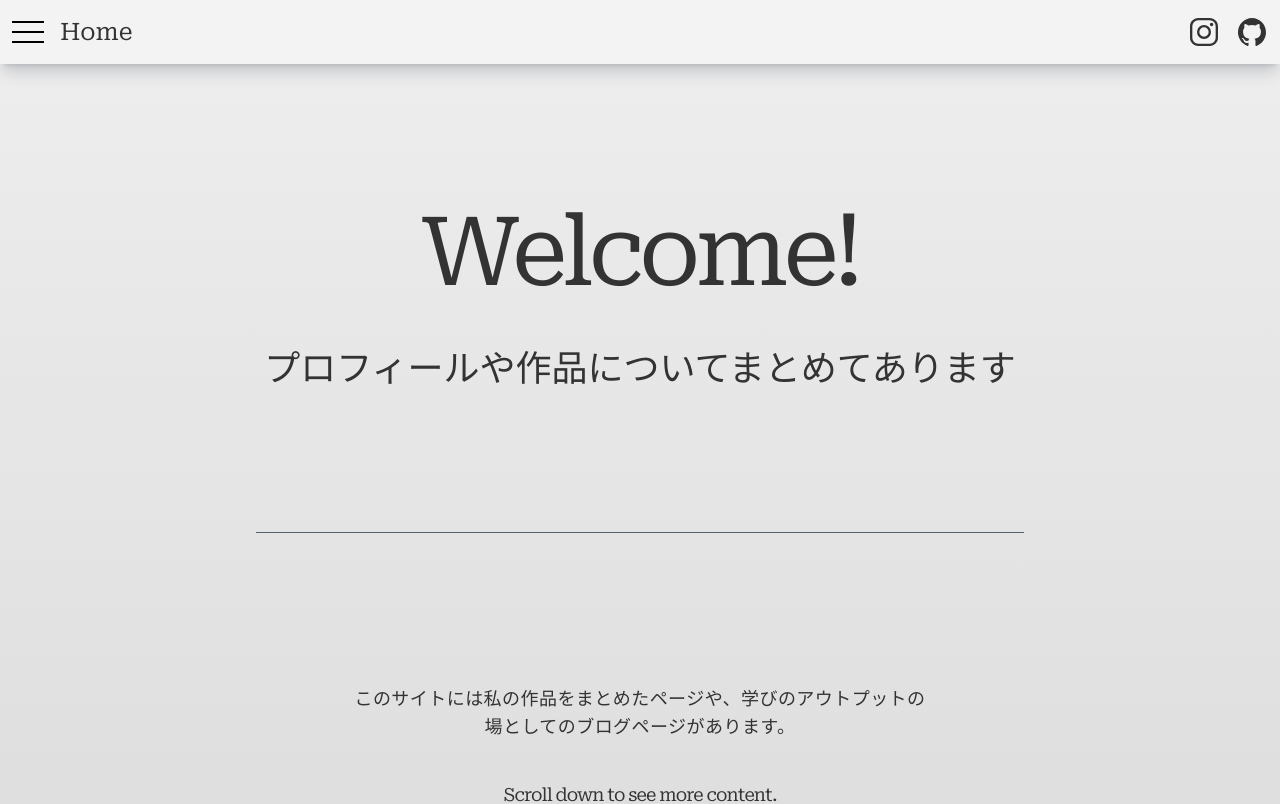
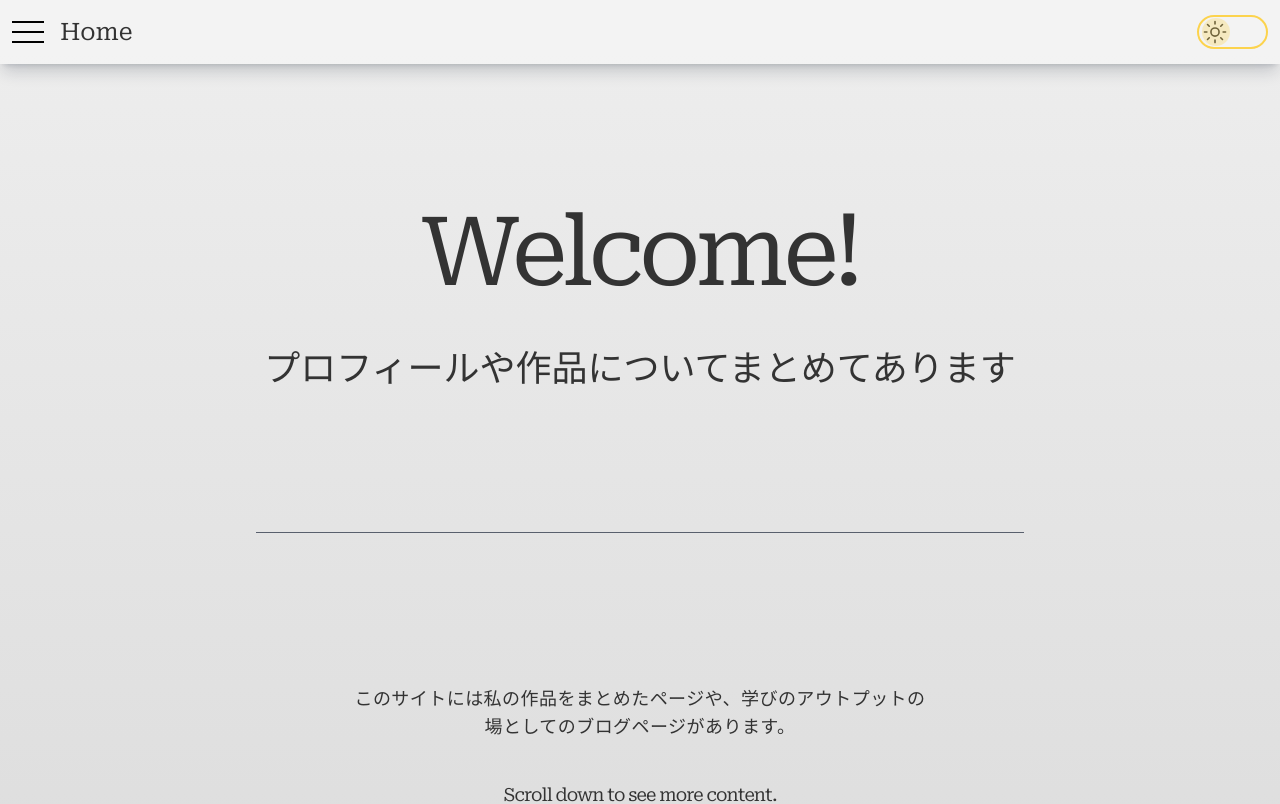
Before and after one commit to haruki26/react-next-portfolio, a Next.js app: page / in a window 1280 px wide. Shown: the top 804 px of the page. Built offline with nearby package versions, Linux system fonts and the light colour scheme.

Commit message:
navbarにthemechangebtnを移動

```diff
--- a/src/components/NavBar/index.tsx
+++ b/src/components/NavBar/index.tsx
@@ -6,6 +6,7 @@ import { useSideMenuContext } from "@/contexts";
 import MediaLinks from "../MediaLinks";
 import { usePathname } from "next/navigation";
 import { formatPath } from "@/libs/utils";
+import ThemeChangeBtn from "../ThemeChangeBtn";
 
 
 const NavBar: React.FC = () => {
@@ -23,7 +24,7 @@ const NavBar: React.FC = () => {
                     <HamburgerBtn isOpen={isOpen} handleOpen={handleOpen} />
                     <span className="text-2xl font-roboto font-medium">{path}</span>
                 </div>
-                <MediaLinks />
+                <ThemeChangeBtn />
             </div>
         </div>
     );
--- a/src/components/ThemeChangeBtn/index.tsx
+++ b/src/components/ThemeChangeBtn/index.tsx
@@ -20,7 +20,7 @@ const ThemeChangeBtn: React.FC = () => {
         setTheme(isDark ? "light" : "dark");
     }
 
-    console.log(isDark);
+    if (isDark === undefined) return <div className="w-[71px] h-[34px] border-1"></div>;
 
     return (
         <div className={cn(
```
